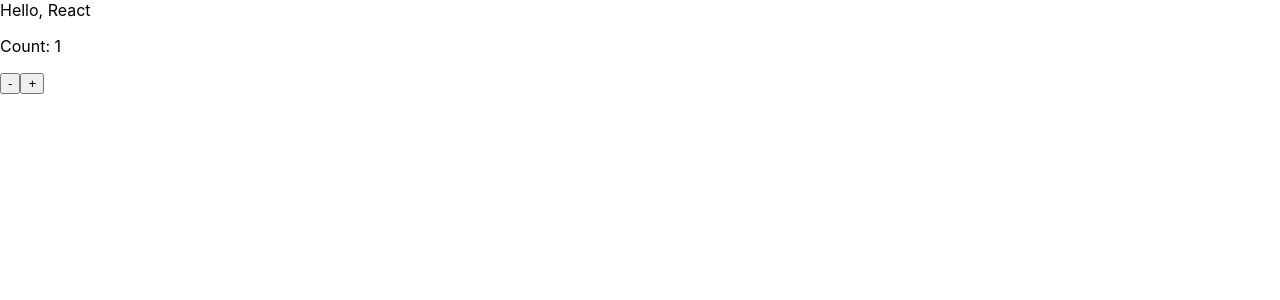
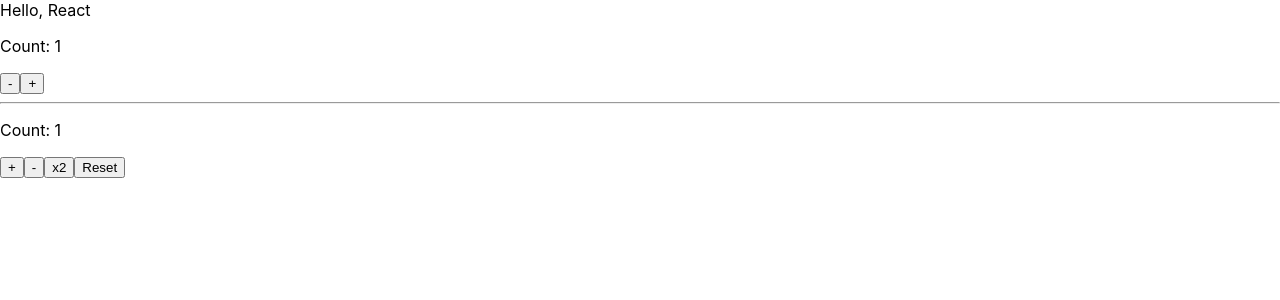
Before and after one commit to aaronsleepy/react-sample, a React (Create React App) app: page / in a window 1280 px wide. Shown: the top 300 px of the page. Built offline with nearby package versions, Linux system fonts and the light colour scheme.

Commit message:
feat: useReducer를 사용한 데이터 잔달

```diff
--- /dev/null
+++ b/src/components/HookUseReducerSample.tsx
@@ -0,0 +1,42 @@
+import { useReducer } from "react"
+
+type Action = 'DECREMENT' | 'INCREMENT' | 'DOUBLE' | 'RESET'
+
+// reducer(현재 상태, action) {
+//     return 다음 상태
+// }
+const reducer = (currentCount: number, action: Action) => {
+    switch (action) {
+        case 'INCREMENT':
+            return currentCount + 1
+        case 'DECREMENT':
+            return currentCount - 1
+        case 'DOUBLE':
+            return currentCount * 2
+        case 'RESET':
+            return 0
+        default:
+            return currentCount
+    }
+}
+
+type CounterProps = {
+    initialValue: number
+}
+
+const Counter2 = (props: CounterProps) => {
+    const { initialValue } = props
+    const [count, dispatch] = useReducer(reducer, initialValue)
+
+    return (
+        <div>
+            <p>Count: {count}</p>
+            <button onClick={() => dispatch('INCREMENT')}>+</button>
+            <button onClick={() => dispatch('DECREMENT')}>-</button>
+            <button onClick={() => dispatch('DOUBLE')}>x2</button>
+            <button onClick={() => dispatch('RESET')}>Reset</button>
+        </div>
+    )
+}
+
+export default Counter2
--- a/src/index.tsx
+++ b/src/index.tsx
@@ -5,6 +5,7 @@ import App from './App';
 import reportWebVitals from './reportWebVitals';
 import Hello from './components/Hello';
 import Counter from './components/HookUseStateSample';
+import Counter2 from './components/HookUseReducerSample';
 
 const root = ReactDOM.createRoot(
   document.getElementById('root') as HTMLElement
@@ -14,6 +15,8 @@ root.render(
     {/* <App /> */}
     <Hello />
     <Counter initialValue={1} />
+    <hr />
+    <Counter2 initialValue={1} />
   </React.StrictMode>
 );
 
```
